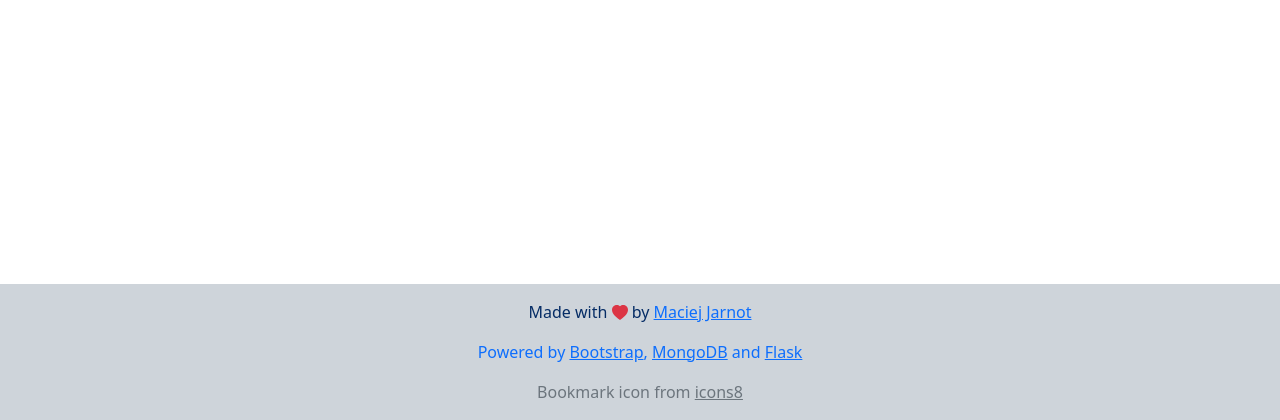
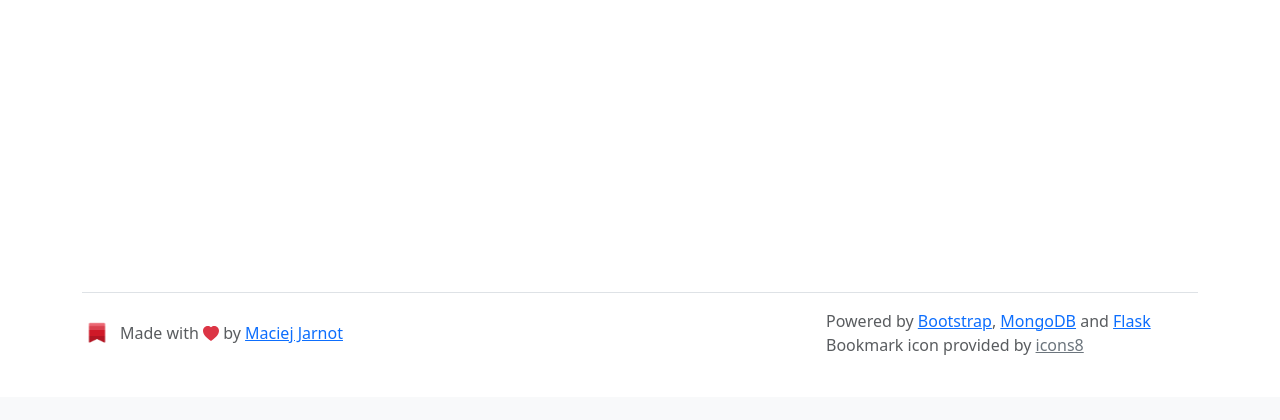
Before and after one commit to JarnotMaciej/bookmarks, a Flask app: page / in a window 1280 px wide. Shown: the part 615-1035 px from the top of the page. After the commit the page ends 970 px from the top, so only its background shows below. Run offline with Flask 3, Linux system fonts and the light colour scheme; a database or web service that is not in the repository returns one stand-in record (values such as "Sample title"); some libraries are stand-ins or nearby versions.

Commit message:
blank pages

```diff
--- a/app.py
+++ b/app.py
@@ -143,8 +143,9 @@ def index():
 def tags():
     # Fetch data from MongoDB
     tags = tags_collection.find().sort('name', 1)
+    tags_count = len(list(tags))
 
-    return render_template('tags.html', tags=tags)
+    return render_template('tags.html', tags=tags, tags_count=tags_count)
 
 @app.route('/add-bookmark')
 def add_bookmark():
@@ -159,14 +160,19 @@ def settings():
 @app.route('/suggestions')
 def suggestions():
     # Fetch data from MongoDB topics collection
+    topic_suggestions = []
+    chosen_bookmarks = []
+    user_definition = ''
+    generation_date = ''
     generated_suggestions = topics_collection.find().sort('date', -1).limit(1)
-    # get topics array from the document
-    topic_suggestions = generated_suggestions[0]['topics']
-    chosen_bookmarks = generated_suggestions[0]['chosen-bookmarks']
-    user_definition = generated_suggestions[0]['user-definition'].title()
-    generation_date = generated_suggestions[0]['date']
-    # change DatetimeMS(1691573948364) into format DD.MM.YYYY
-    generation_date = generation_date.as_datetime().strftime("%d.%m.%Y")
+    if len(list(generated_suggestions)) > 0:
+            # get topics array from the document
+            topic_suggestions = generated_suggestions[0]['topics']
+            chosen_bookmarks = generated_suggestions[0]['chosen-bookmarks']
+            user_definition = generated_suggestions[0]['user-definition'].title()
+            generation_date = generated_suggestions[0]['date']
+            # change DatetimeMS(1691573948364) into format DD.MM.YYYY
+            generation_date = generation_date.as_datetime().strftime("%d.%m.%Y")
 
     return render_template('suggestions.html', suggestions=topic_suggestions, chosen_bookmarks=chosen_bookmarks, user_definition=user_definition, generation_date=generation_date)
 
--- a/templates/base.html
+++ b/templates/base.html
@@ -30,29 +30,36 @@
 
 
     {% block footer %}
-    <footer id="footer mt-auto py-3" class="bg-dark-subtle" style="margin-top: 12pt;">
-        <div class="container-fluid">
-            <div class="row">
-                <div class="col-12">
-                    <p class="text-center text-primary-emphasis" style="margin-top: 12pt;">Made with <svg
+<div class="container">
+  <footer class="d-flex flex-wrap justify-content-between align-items-center py-3 my-4 border-top">
+    <div class="col-md-4 d-flex align-items-center">
+      <a href="/" class="mb-3 me-2 mb-md-0 text-body-secondary text-decoration-none lh-1">
+        <img src="static/images/bookmark.png" alt="Logo" width="30" height="24"
+        class="d-inline-block align-text-top"></a>
+      <span class="mb-3 mb-md-0 text-body-secondary">
+        Made with <svg
                             xmlns="http://www.w3.org/2000/svg" width="16" height="16" fill="currentColor"
                             class="bi bi-heart-fill text-danger" viewBox="0 0 16 16">
                             <path fill-rule="evenodd"
                                 d="M8 1.314C12.438-3.248 23.534 4.735 8 15-7.534 4.736 3.562-3.248 8 1.314z" />
-                        </svg></i> by <a href="https://github.com/JarnotMaciej" target="_blank">Maciej Jarnot</a></p>
+                        </svg></i> by <a href="https://github.com/JarnotMaciej" target="_blank">Maciej Jarnot</a>
+      </span>
+    </div>
 
-                    <p class="text-center text-primary">Powered by
+    <div class="col-md-4 d-flex align-items-center">
+        <span class="mb-3 mb-md-0 text-body-secondary">
+            Powered by
             <a href="https://getbootstrap.com/" class="text-primary" target="_blank">Bootstrap</a>,
             <a href="https://www.mongodb.com/" class="text-primary" target="_blank">MongoDB</a> and <a
                 href="https://flask.palletsprojects.com/en/2.0.x/" class="text-primary"
                 target="_blank">Flask</a>
-                    </p>
-                    <p class="text-center text-secondary">Bookmark icon from <a href="https://icons8.com/"
-                            class="text-secondary" target="_blank">icons8</a></p>
-                </div>
-            </div>
+                <br>
+                Bookmark icon provided by <a href="https://icons8.com/"
+                            class="text-secondary" target="_blank">icons8</a>
+            </span>
       </div>
   </footer>
+</div>
 
     {% endblock %}
     <script src="/static/js/bootstrap/bootstrap.bundle.min.js"></script>
--- a/templates/index.html
+++ b/templates/index.html
@@ -2,6 +2,8 @@
 {% block navbar %}{{ macros.main_nav('home')}}{% endblock %}
 {% block content %}
 {{ macros.nav_macro('Bookmarks') }}
+
+{% if bookmarks %}
 <div class="row justify-content-center">
     <ul class="nav nav-pills m-3">
         <div class="row align-items-start">
@@ -122,7 +124,9 @@
                             <div class="form-check form-switch">
                                 <input class="form-check-input" type="checkbox" role="switch" id="{{ tag.name }}">
                                 <label class="form-check-label" for="{{ tag.name }}">
-                                    <span class="badge rounded-pill editTagBadge" style="background-color: #{{ tag.color }}; font-weight: normal;">{{ tag.name }}</span>
+                                    <span class="badge rounded-pill editTagBadge"
+                                        style="background-color: #{{ tag.color }}; font-weight: normal;">{{ tag.name
+                                        }}</span>
                                 </label>
                             </div>
                             {% endfor %}
@@ -143,6 +147,18 @@
         </div>
     </div>
 </div>
+{% else %}
+<div class="row justify-content-center m-3">
+    <div class="col-auto">
+        <h1 class="display-6">Looks like you don't have any bookmarks yet.</h1>
+    </div>
+</div>
+<div class="row justify-content-center">
+    <div class="col-auto">
+        <a href="/add-bookmark" class="btn btn-primary btn-lg m-3" role="button" aria-pressed="true">Add one now!</a>
+    </div>
+</div>
+{% endif %}
 {% endblock %}
 
 {% block scripts %}
```
Also changed, not shown: TODO.md (+1 -0 lines), templates/suggestions.html (+10 -0 lines), templates/tags.html (+11 -0 lines). Lines whose indentation alone changed are shown as unchanged.
